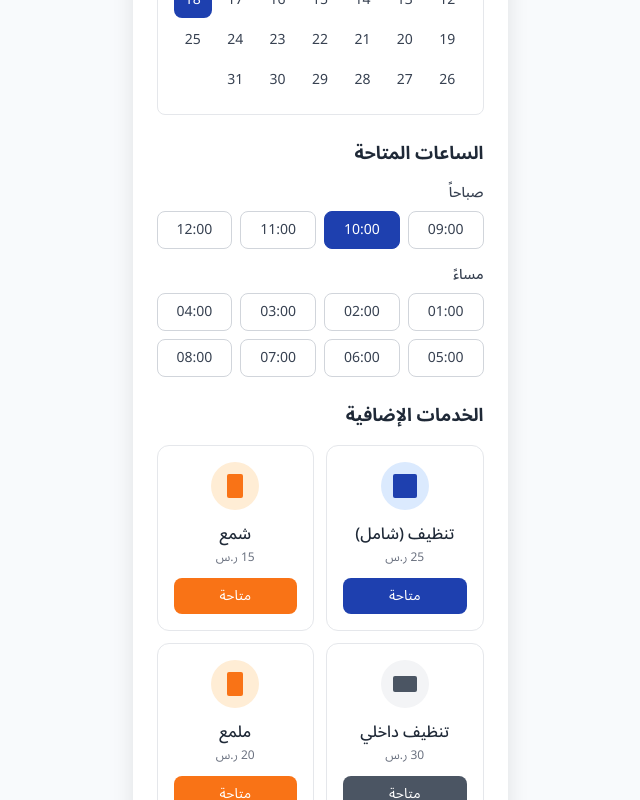
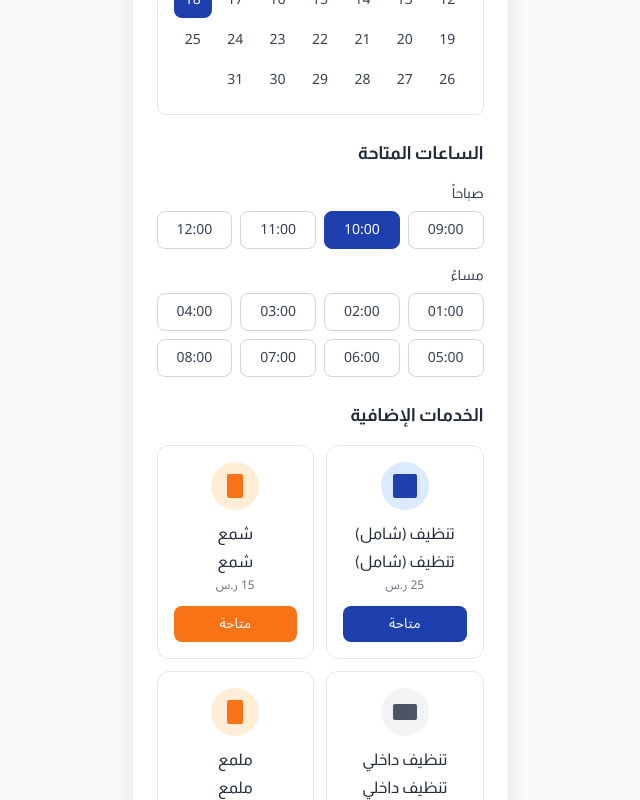
Before and after one commit to lonsieur-bit/prorpo, a React (Vite) app: page /datetime in a window 1280 px wide. Shown: the part 300-1100 px from the top of the page, without its empty margins (320-960 px from the left). Built offline with nearby package versions, Linux system fonts and the light colour scheme.

Commit message:
Update fonts to Almarai for titles and Arabic City for subtitles

```diff
--- a/src/components/DateTimeSelection.tsx
+++ b/src/components/DateTimeSelection.tsx
@@ -38,7 +38,7 @@ export default function DateTimeSelection() {
         <div className="flex-1 p-6 overflow-y-auto">
           <div className="mb-6">
             <div className="flex items-center justify-between mb-4">
-              <h2 className="text-lg font-bold text-gray-800">التاريخ</h2>
+              <h2 className="text-lg font-almarai font-bold text-gray-800">التاريخ</h2>
               <div className="flex items-center gap-2">
                 <ChevronRight size={20} className="text-gray-400" />
                 <span className="text-sm text-gray-600">مارس 2024</span>
@@ -77,10 +77,10 @@ export default function DateTimeSelection() {
           </div>
 
           <div className="mb-6">
-            <h2 className="text-lg font-bold text-gray-800 mb-4">الساعات المتاحة</h2>
+            <h2 className="text-lg font-almarai font-bold text-gray-800 mb-4">الساعات المتاحة</h2>
 
             <div className="mb-4">
-              <h3 className="text-sm font-medium text-gray-700 mb-2">صباحاً</h3>
+              <h3 className="text-sm font-almarai font-medium text-gray-700 mb-2">صباحاً</h3>
               <div className="grid grid-cols-4 gap-2">
                 {morningTimes.map((time) => (
                   <button
@@ -99,7 +99,7 @@ export default function DateTimeSelection() {
             </div>
 
             <div>
-              <h3 className="text-sm font-medium text-gray-700 mb-2">مساءً</h3>
+              <h3 className="text-sm font-almarai font-medium text-gray-700 mb-2">مساءً</h3>
               <div className="grid grid-cols-4 gap-2">
                 {eveningTimes.map((time) => (
                   <button
@@ -119,7 +119,7 @@ export default function DateTimeSelection() {
           </div>
 
           <div className="mb-6">
-            <h2 className="text-lg font-bold text-gray-800 mb-4">الخدمات الإضافية</h2>
+            <h2 className="text-lg font-almarai font-bold text-gray-800 mb-4">الخدمات الإضافية</h2>
             <div className="grid grid-cols-2 gap-3">
               {/* Service 1 - Cleaning (Bucket) */}
               <div className="bg-white border border-gray-200 rounded-xl p-4 text-center">
@@ -127,7 +127,8 @@ export default function DateTimeSelection() {
                   <div className="w-6 h-6 bg-primary-600 rounded-sm"></div>
                 </div>
                 <h3 className="font-medium text-gray-800 mb-1">تنظيف (شامل)</h3>
-                <p className="text-xs text-gray-500 mb-3">25 ر.س</p>
+                <h3 className="font-almarai font-medium text-gray-800 mb-1">تنظيف (شامل)</h3>
+                <p className="text-xs font-arabic-city text-gray-500 mb-3">25 ر.س</p>
                 <button className="w-full bg-primary-600 text-white py-2 px-3 rounded-lg text-sm hover:bg-primary-700 transition-colors">
                   متاحة
                 </button>
@@ -139,7 +140,8 @@ export default function DateTimeSelection() {
                   <div className="w-4 h-6 bg-orange-500 rounded-sm"></div>
                 </div>
                 <h3 className="font-medium text-gray-800 mb-1">شمع</h3>
-                <p className="text-xs text-gray-500 mb-3">15 ر.س</p>
+                <h3 className="font-almarai font-medium text-gray-800 mb-1">شمع</h3>
+                <p className="text-xs font-arabic-city text-gray-500 mb-3">15 ر.س</p>
                 <button className="w-full bg-orange-500 text-white py-2 px-3 rounded-lg text-sm hover:bg-orange-600 transition-colors">
                   متاحة
                 </button>
@@ -151,7 +153,8 @@ export default function DateTimeSelection() {
                   <div className="w-6 h-4 bg-gray-600 rounded-sm"></div>
                 </div>
                 <h3 className="font-medium text-gray-800 mb-1">تنظيف داخلي</h3>
-                <p className="text-xs text-gray-500 mb-3">30 ر.س</p>
+                <h3 className="font-almarai font-medium text-gray-800 mb-1">تنظيف داخلي</h3>
+                <p className="text-xs font-arabic-city text-gray-500 mb-3">30 ر.س</p>
                 <button className="w-full bg-gray-600 text-white py-2 px-3 rounded-lg text-sm hover:bg-gray-700 transition-colors">
                   متاحة
                 </button>
@@ -163,7 +166,8 @@ export default function DateTimeSelection() {
                   <div className="w-4 h-6 bg-orange-500 rounded-sm"></div>
                 </div>
                 <h3 className="font-medium text-gray-800 mb-1">ملمع</h3>
-                <p className="text-xs text-gray-500 mb-3">20 ر.س</p>
+                <h3 className="font-almarai font-medium text-gray-800 mb-1">ملمع</h3>
+                <p className="text-xs font-arabic-city text-gray-500 mb-3">20 ر.س</p>
                 <button className="w-full bg-orange-500 text-white py-2 px-3 rounded-lg text-sm hover:bg-orange-600 transition-colors">
                   متاحة
                 </button>
@@ -184,8 +188,8 @@ export default function DateTimeSelection() {
                 />
               </div>
               <div>
-                <p className="text-sm opacity-90">إجمالي المبلغ</p>
-                <p className="text-2xl font-bold">74.44 ر.س</p>
+                <p className="text-sm font-arabic-city opacity-90">إجمالي المبلغ</p>
+                <p className="text-2xl font-almarai font-bold">74.44 ر.س</p>
               </div>
             </div>
             <button
--- a/src/components/LocationPermission.tsx
+++ b/src/components/LocationPermission.tsx
@@ -66,10 +66,10 @@ export default function LocationPermission() {
 
           {/* Content */}
           <div className="flex-1 px-4">
-            <h1 className="text-lg font-medium text-gray-800 mb-2 text-right">
+            <h1 className="text-lg font-almarai font-bold text-gray-800 mb-2 text-right">
               اسمح لنا باستخدام موقعك
             </h1>
-            <p className="text-sm text-gray-600 mb-4 text-right leading-relaxed">
+            <p className="text-sm font-arabic-city text-gray-600 mb-4 text-right leading-relaxed">
               احتاج إلى معرفة موقعك الدقيق حتى نتمكن من إرسال خدمة غسيل السيارات إليك في الوقت المناسب
             </p>
 
--- a/src/components/PhoneVerification.tsx
+++ b/src/components/PhoneVerification.tsx
@@ -34,7 +34,7 @@ export default function PhoneVerification() {
 
         {/* Content */}
         <div className="flex-1 px-6 pt-8">
-          <h1 className="text-xl font-medium text-gray-800 mb-8 text-right">
+          <h1 className="text-xl font-almarai font-bold text-gray-800 mb-8 text-right">
             أدخل رقم هاتفك للتحقق
           </h1>
 
--- a/src/components/PinVerification.tsx
+++ b/src/components/PinVerification.tsx
@@ -41,7 +41,7 @@ export default function PinVerification() {
         </div>
 
         <div className="flex-1">
-          <h1 className="text-2xl font-bold text-gray-800 mb-2">أدخل PIN المكون من 5 أرقام والذي تم إرساله إلى رقم هاتفك</h1>
+          <h1 className="text-2xl font-almarai font-bold text-gray-800 mb-2">أدخل PIN المكون من 5 أرقام والذي تم إرساله إلى رقم هاتفك</h1>
 
           <form onSubmit={handleSubmit} className="mt-8">
             <div className="flex justify-center gap-3 mb-8">
--- a/src/index.css
+++ b/src/index.css
@@ -1,4 +1,4 @@
-@import url('https://fonts.googleapis.com/css2?family=Noto+Sans+Arabic:wght@300;400;500;600;700&display=swap');
+@import url('https://fonts.googleapis.com/css2?family=Almarai:wght@300;400;700;800&family=Noto+Sans+Arabic:wght@300;400;500;600;700&display=swap');
 @tailwind base;
 @tailwind components;
 @tailwind utilities;
@@ -17,6 +17,18 @@ body {
   -webkit-font-smoothing: antialiased;
   -moz-osx-font-smoothing: grayscale;
   background-color: #f8fafc;
+}
+
+/* Title styles with Almarai font */
+h1, h2, h3, h4, h5, h6, .title {
+  font-family: 'Almarai', 'Noto Sans Arabic', system-ui, sans-serif;
+  font-weight: 700;
+}
+
+/* Subtitle styles with Arabic City font (fallback to Noto Sans Arabic) */
+.subtitle, .sub-text, p.subtitle {
+  font-family: 'Noto Sans Arabic', system-ui, sans-serif;
+  font-weight: 400;
 }
 
 .status-bar {
--- a/tailwind.config.js
+++ b/tailwind.config.js
@@ -37,5 +37,7 @@ export default {
       }
     },
   },
-  plugins: [],
+      arabic: ['Noto Sans Arabic', 'system-ui', 'sans-serif'],
+      almarai: ['Almarai', 'Noto Sans Arabic', 'system-ui', 'sans-serif'],
+      'arabic-city': ['Noto Sans Arabic', 'system-ui', 'sans-serif']
 }
```
Also changed, not shown: src/components/BookingDetails.tsx (+6 -5 lines), src/components/HomeScreen.tsx (+7 -4 lines).
